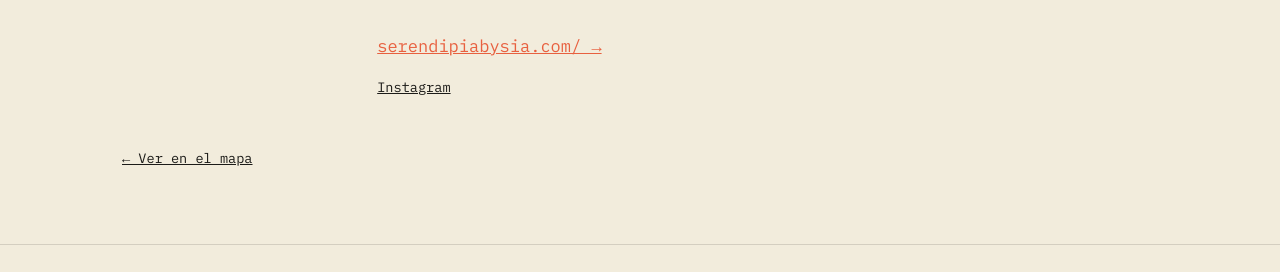
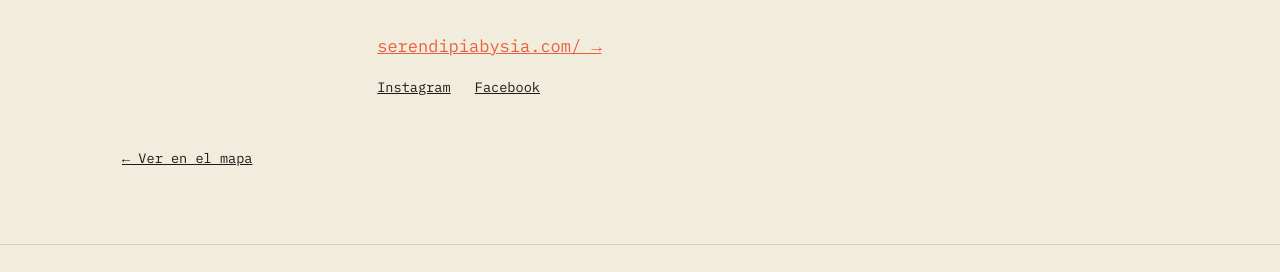
Before and after one commit to rgjanet/archipielago, a Jekyll site: the page built from _map_locations/serendipia.md, in a window 1280 px wide. Shown: the part 301-573 px from the top of the page. Built offline with Jekyll 4.4.1, drawn with Linux system fonts in a browser that asks for light colours.

Commit message:
Update Mapa “serendipia”

```diff
--- a/_map_locations/serendipia.md
+++ b/_map_locations/serendipia.md
@@ -13,4 +13,6 @@ photo: ''
 redes:
   - label: Instagram
     url: https://www.instagram.com/serendipia_bysia
+  - label: Facebook
+    url: https://www.facebook.com/serendipiabySia/
 ---
```
